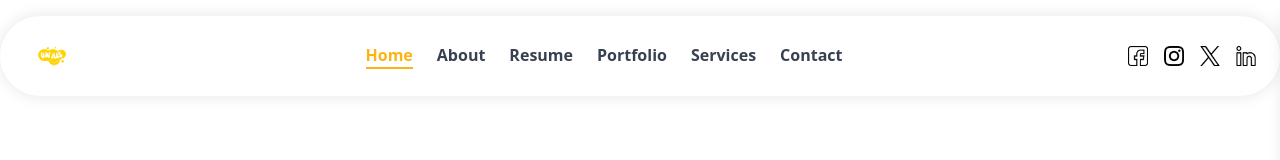
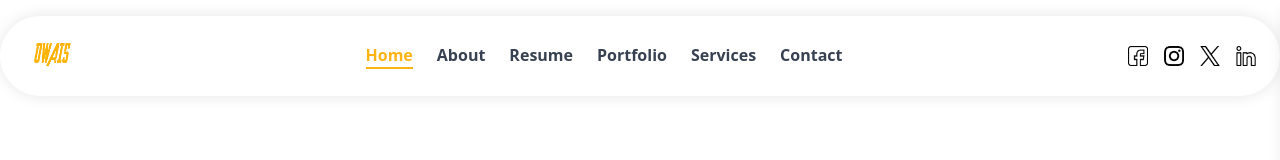
Before and after one commit to Touseef-Git/owais-portfolio1, a React (Vite) app: page / in a window 1280 px wide. Shown: the top 160 px of the page. Built offline with nearby package versions, Linux system fonts and the light colour scheme.

Commit message:
logo changes

```diff
--- a/src/components/Navbar.jsx
+++ b/src/components/Navbar.jsx
@@ -2,7 +2,7 @@ import React, { useState, useEffect } from "react";
 import facebook from "../assets/facebook.png";
 import instagram from "../assets/instagram.png";
 import twitter from "../assets/twitter.png";
-import ologo from "../assets/ologo.png";
+import ologo1 from "../assets/ologo1.png";
 import linkedin from "../assets/linkedin.png";
 import { FaBars, FaTimes } from "react-icons/fa";
 
@@ -43,7 +43,7 @@ const Navbar = () => {
   return (
     <header className="bg-white shadow-[rgba(17,_17,_26,_0.1)_0px_0px_16px] rounded-full mt-4 mx-auto max-w-7xl px-6 py-3 flex items-center justify-between sticky top-0 z-50">
       <a href="/" className="flex items-center gap-2 ">
-        <img src={ologo} alt="M.Owais Logo" className="h-14 w-14 " />
+        <img src={ologo1} alt="M.Owais Logo" className="h-14 w-14 " />
         {/* grayscale hover:grayscale-0 transition-all duration-500 */}
       </a>
 
```
Also changed, not shown: src/assets/ologo1.png (added), src/assets/ologo12.png (added).
